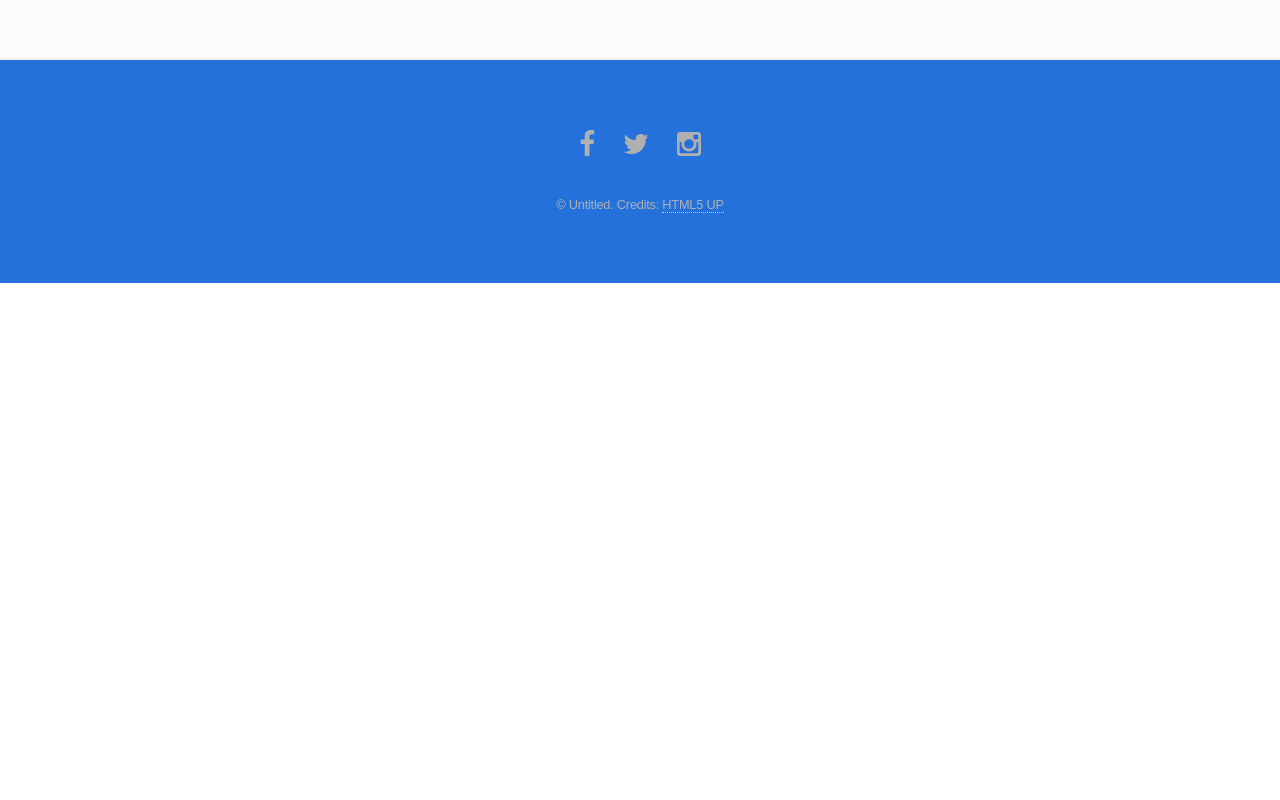
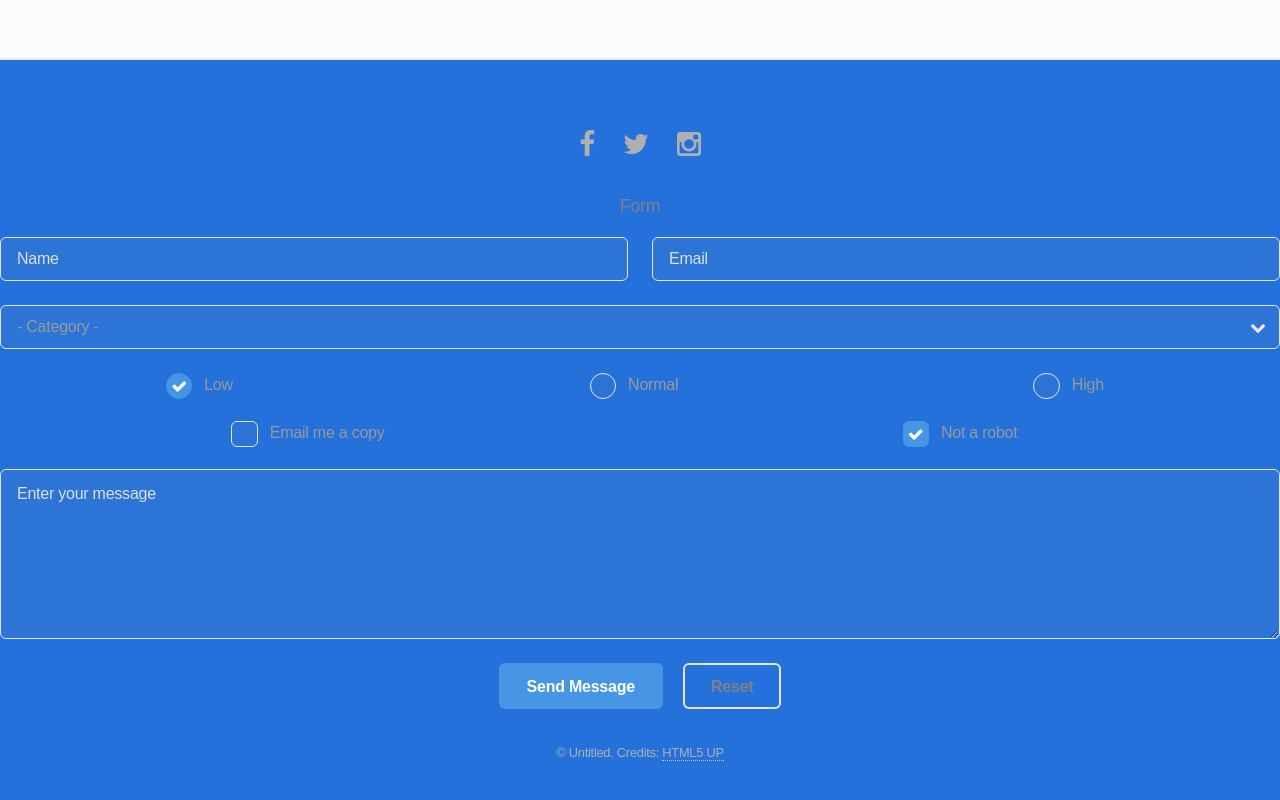
Before and after one commit to fluffybarbapapa/fluffybarbapapa.github.io, a plain HTML site: page index.html in a window 1280 px wide. Shown: the part 2695-3495 px from the top of the page. Before the commit the page ends 2978 px from the top, so only its background shows below. Drawn offline with Linux system fonts and the light colour scheme.

Commit message:
added contact

```diff
--- a/index.html
+++ b/index.html
@@ -420,6 +420,59 @@ print 'It took ' + i + ' iterations to sort the deck.';</code></pre>
 					<li><a href="#" class="icon fa-twitter"><span class="label">Twitter</span></a></li>
 					<li><a href="#" class="icon fa-instagram"><span class="label">Instagram</span></a></li>
 				</ul>
+				<section>
+						<h4>Form</h4>
+						<form method="post" action="#">
+							<div class="row uniform">
+								<div class="6u 12u$(xsmall)">
+									<input type="text" name="demo-name" id="demo-name" value="" placeholder="Name" />
+								</div>
+								<div class="6u$ 12u$(xsmall)">
+									<input type="email" name="demo-email" id="demo-email" value="" placeholder="Email" />
+								</div>
+								<div class="12u$">
+									<div class="select-wrapper">
+										<select name="demo-category" id="demo-category">
+											<option value="">- Category -</option>
+											<option value="1">Turtle support</option>
+											<option value="1">Turtle community</option>
+											<option value="1">Turtle info</option>
+											<option value="1">Turtle hygiene</option>
+										</select>
+									</div>
+								</div>
+								<div class="4u 12u$(small)">
+									<input type="radio" id="demo-priority-low" name="demo-priority" checked>
+									<label for="demo-priority-low">Low</label>
+								</div>
+								<div class="4u 12u$(small)">
+									<input type="radio" id="demo-priority-normal" name="demo-priority">
+									<label for="demo-priority-normal">Normal</label>
+								</div>
+								<div class="4u$ 12u$(small)">
+									<input type="radio" id="demo-priority-high" name="demo-priority">
+									<label for="demo-priority-high">High</label>
+								</div>
+								<div class="6u 12u$(small)">
+									<input type="checkbox" id="demo-copy" name="demo-copy">
+									<label for="demo-copy">Email me a copy</label>
+								</div>
+								<div class="6u$ 12u$(small)">
+									<input type="checkbox" id="demo-human" name="demo-human" checked>
+									<label for="demo-human">Not a robot</label>
+								</div>
+								<div class="12u$">
+									<textarea name="demo-message" id="demo-message" placeholder="Enter your message" rows="6"></textarea>
+								</div>
+								<div class="12u$">
+									<ul class="actions">
+										<li><input type="submit" value="Send Message" class="special" /></li>
+										<li><input type="reset" value="Reset" /></li>
+									</ul>
+								</div>
+							</div>
+						</form>
+					</section>
 				<p class="copyright">&copy; Untitled. Credits: <a href="http://html5up.net">HTML5 UP</a></p>
 			</footer>
 
```
